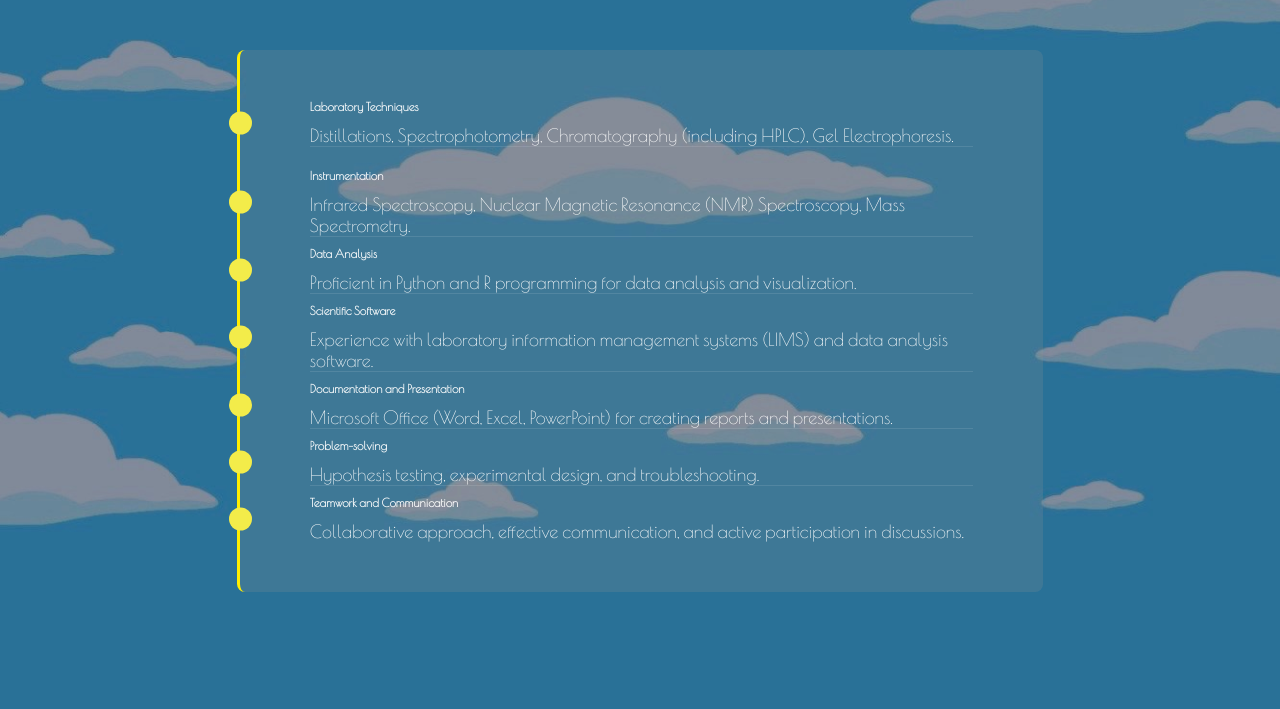
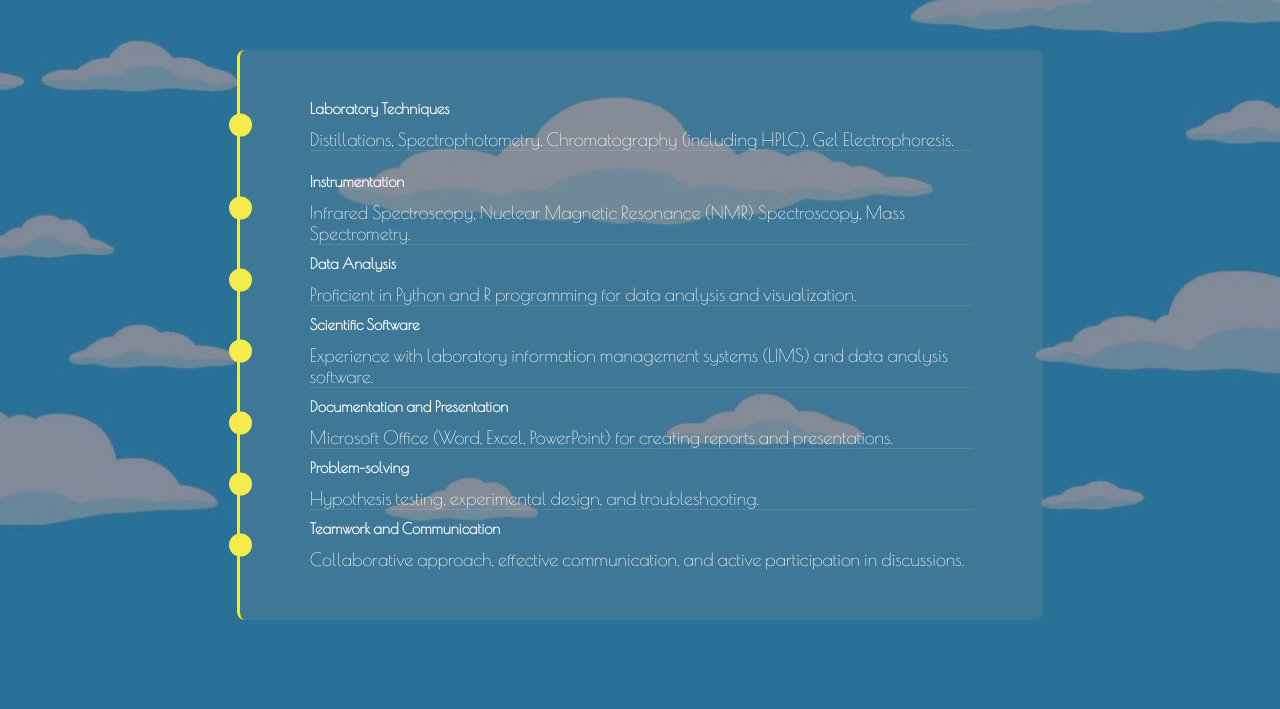
Before and after one commit to sidrasidra99/sidrasidra99.github.io, a plain HTML site: page index.html in a window 1280 px wide. Shown: the part 3412-4121 px from the top of the page. Drawn offline with nearby package versions, Linux system fonts and the light colour scheme; a web font is replaced by a local one.

Commit message:
Update index.html

```diff
--- a/index.html
+++ b/index.html
@@ -175,38 +175,38 @@
             <div class="timeline" data-aos="fade-down" data-aos-delay="300">
                 <ul>
                     <li class="date">
-                        <h3> Laboratory Techniques </h3>
+                        <h2> Laboratory Techniques </h2>
                         <br>
                         <p>Distillations, Spectrophotometry, Chromatography (including HPLC), Gel Electrophoresis.</p>
                     </li>
                     <br>
                     <li class="date">
-                        <h3> Instrumentation </h3>
+                        <h2> Instrumentation </h2>
                         <br>
                         <p>Infrared Spectroscopy, Nuclear Magnetic Resonance (NMR) Spectroscopy, Mass Spectrometry.</p>
                     </li>
                     <li class="date">
-                        <h3> Data Analysis </h3>
+                        <h2> Data Analysis </h2>
                         <br>
                         <p>Proficient in Python and R programming for data analysis and visualization.</p>
                     </li>
                     <li class="date">
-                        <h3> Scientific Software </h3>
+                        <h2> Scientific Software </h2>
                         <br>
                         <p>Experience with laboratory information management systems (LIMS) and data analysis software.</p>
                     </li>
                     <li class="date">
-                        <h3> Documentation and Presentation </h3>
+                        <h2> Documentation and Presentation </h2>
                         <br>
                         <p>Microsoft Office (Word, Excel, PowerPoint) for creating reports and presentations.</p>
                     </li>
                     <li class="date">
-                        <h3> Problem-solving </h3>
+                        <h2> Problem-solving </h2>
                         <br>
                         <p>Hypothesis testing, experimental design, and troubleshooting.</p>
                     </li>
                     <li class="date">
-                        <h3> Teamwork and Communication </h3>
+                        <h2> Teamwork and Communication </h2>
                         <br>
                         <p>Collaborative approach, effective communication, and active participation in discussions.</p>
                     </li>
```
